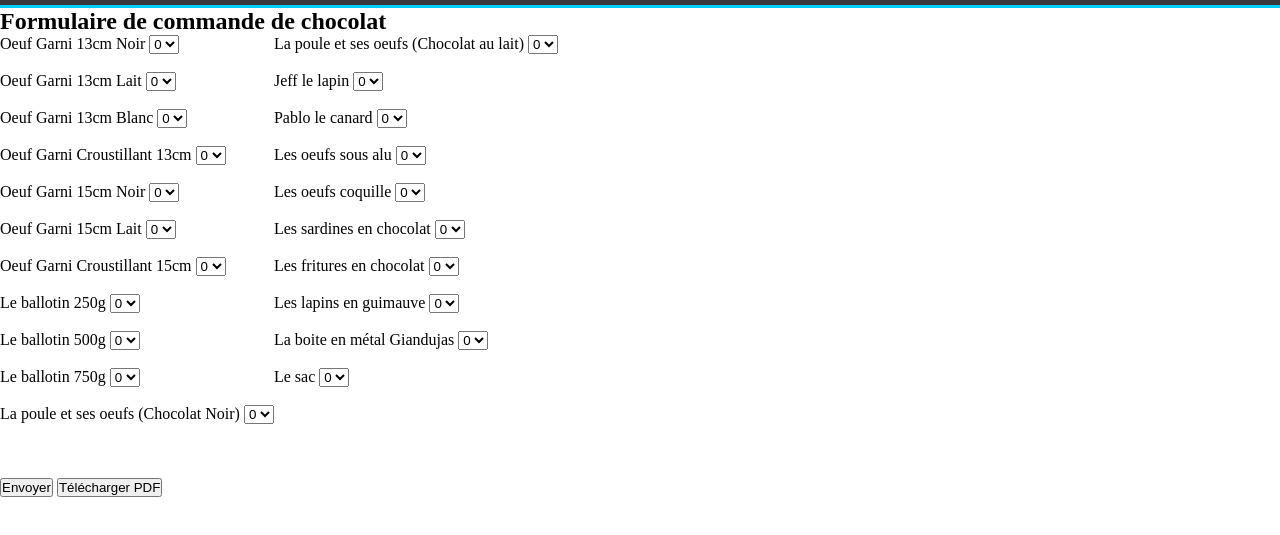
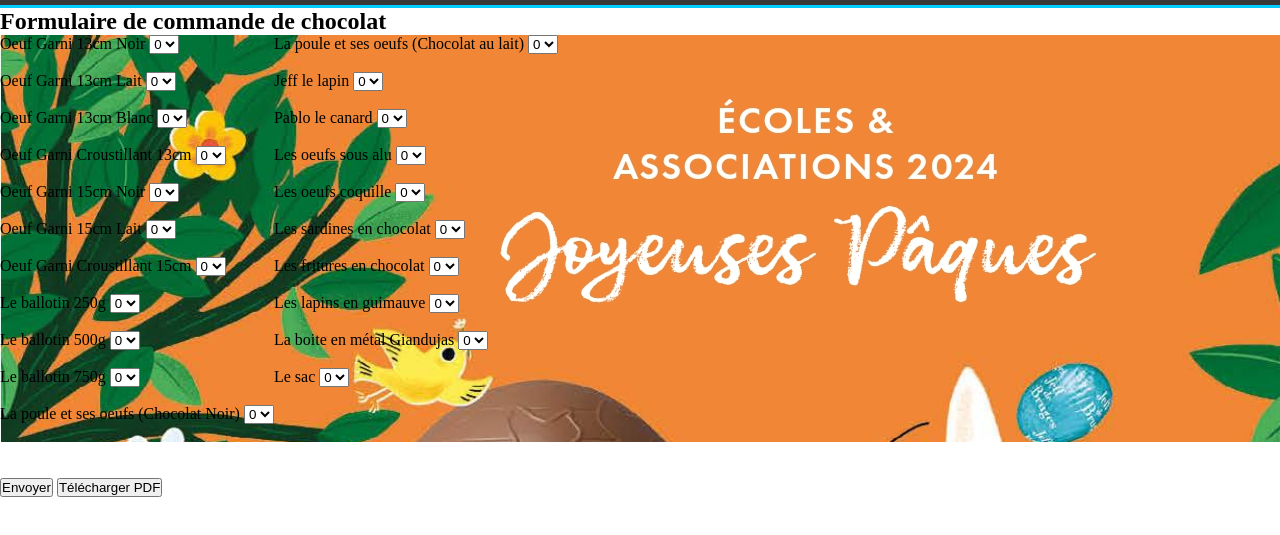
Before and after one commit to PESFESAIP/Paques, a plain HTML site: page formulaire.html in a window 1280 px wide. Shown: the part 95-630 px from the top of the page. Drawn offline with Linux system fonts and the light colour scheme.

Commit message:
image backgrd

```diff
--- a/assets/css/styles.css
+++ b/assets/css/styles.css
@@ -43,6 +43,7 @@ main {
 }
 form {
   display: flex;
+  background: url("../img/Catalogue\ Jeff\ de\ Bruges\ Ecoles\ et\ Associations_Paques\ 2024_page-0001.jpg");
 }
 
 footer {
```
